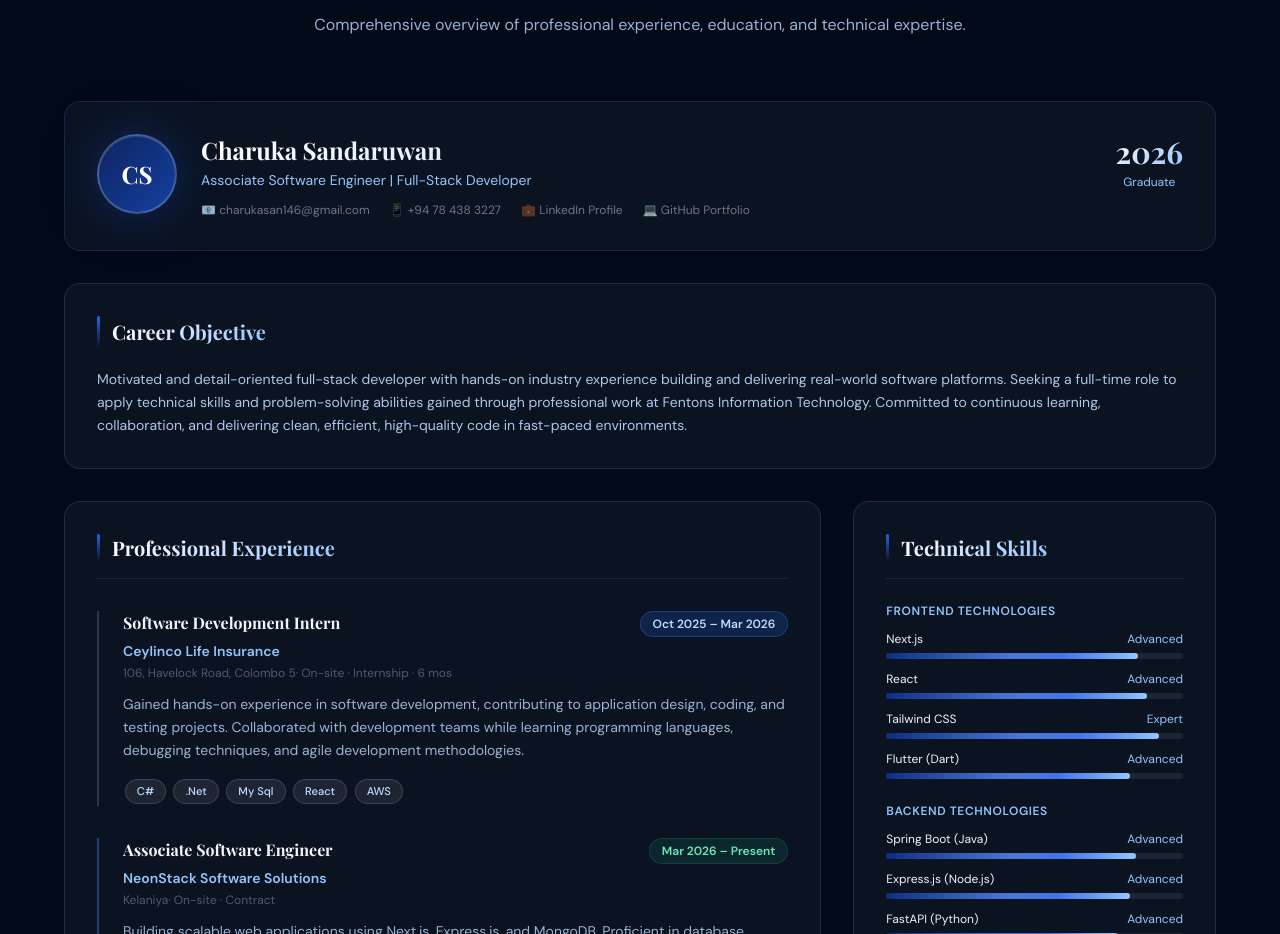
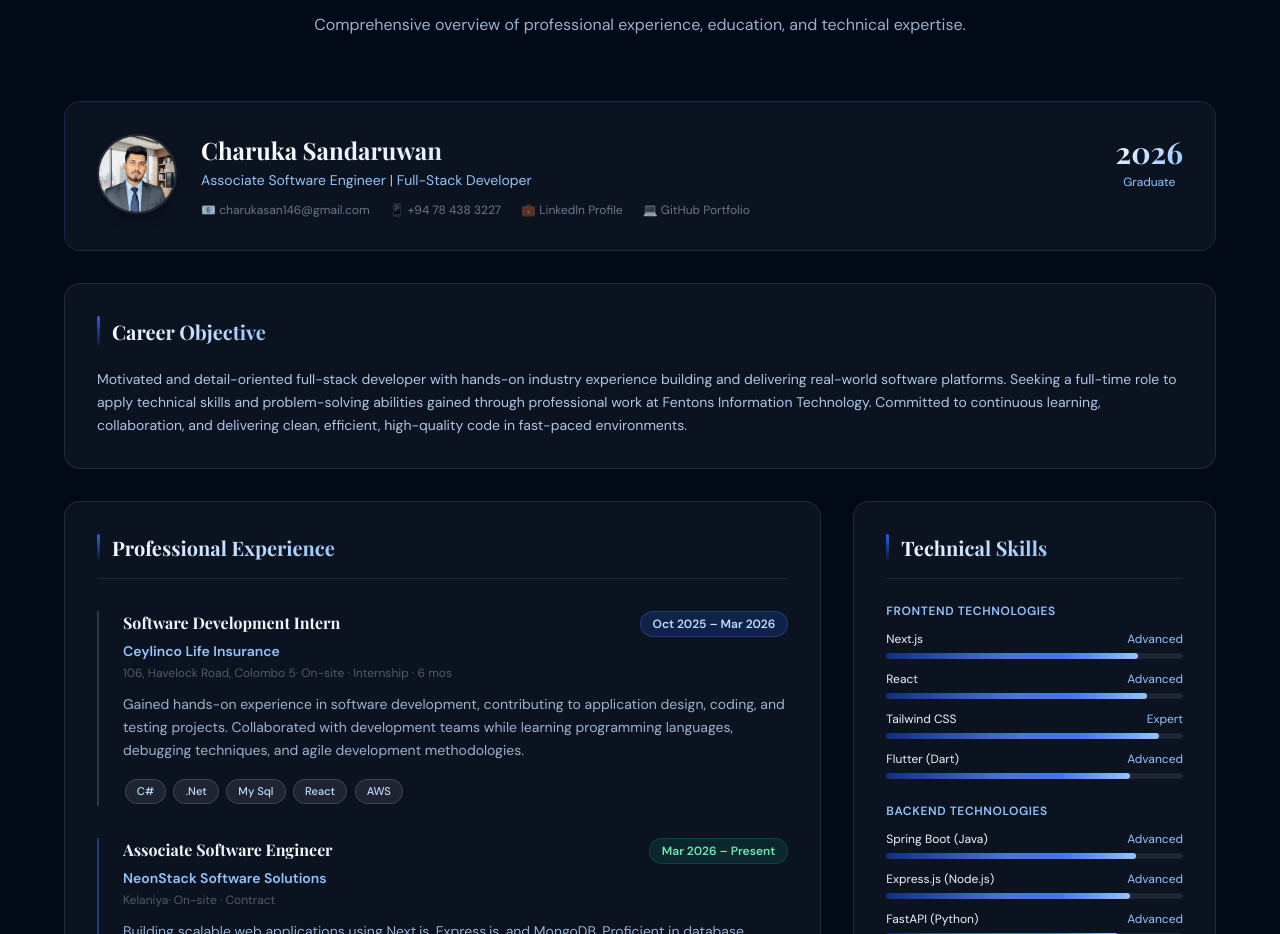
Before and after one commit to charuka00/MyPortfolio, a plain HTML site: page index.html in a window 1280 px wide. Shown: the part 7105-8039 px from the top of the page. Drawn offline with nearby package versions, Linux system fonts and the light colour scheme.

Commit message:
Add some pic

```diff
--- a/index.html
+++ b/index.html
@@ -978,7 +978,13 @@
             <!-- Profile Card -->
             <div class="max-w-6xl mx-auto mb-8">
                 <div class="card p-6 sm:p-8 rounded-2xl flex flex-col md:flex-row items-center md:items-start gap-6" style="border-color: rgba(59,130,246,0.2);">
-                    <div class="w-20 h-20 shrink-0 rounded-full initials-badge flex items-center justify-center text-white text-2xl font-bold serif">CS</div>
+                    <div class="w-20 h-20 shrink-0 rounded-full overflow-hidden border-2 border-white/10 shadow-lg">
+    <img
+        src="./images/myphoto.jpeg"
+        alt="Charuka Sandaruwan"
+        class="w-full h-full object-cover"
+    >
+</div>
                     <div class="flex-1 text-center md:text-left">
                         <h3 class="text-xl sm:text-2xl font-bold serif gradient-text">Charuka Sandaruwan</h3>
                         <p class="text-sm mt-1" style="color: var(--navy-300);">Associate Software Engineer | Full-Stack Developer</p>
```
